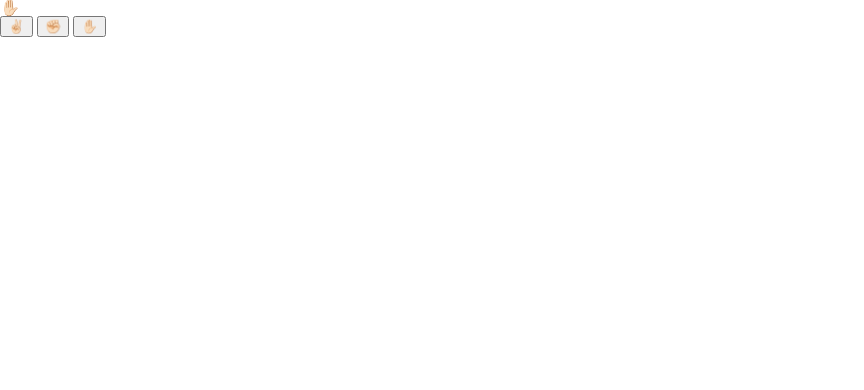
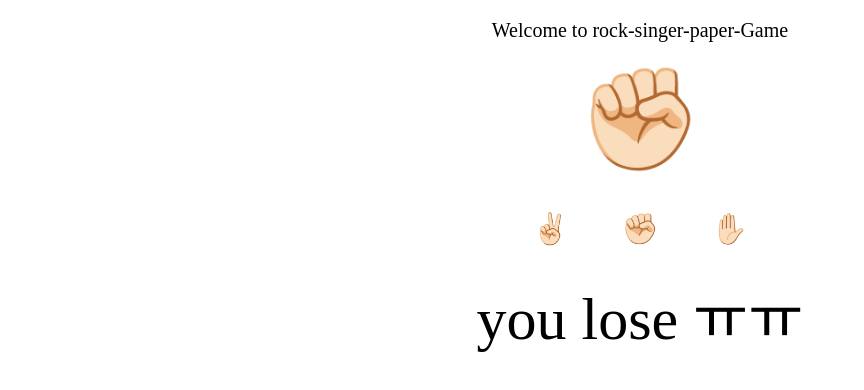
Before and after one commit to updownpark2/vanilaJS-gameprogram, a plain HTML site: page index.html in a window 1280 px wide. Both pictures are taken after a click on the button "✌🏻". Shown: the whole page, without its empty margins (0-864 px from the left). Drawn offline with Linux system fonts and the light colour scheme.

Commit message:
recap
alert 보다는 h3.innerText로 결과를말해주는 것이 delay없이 결과를 말해준다!

```diff
--- a/index.html
+++ b/index.html
@@ -8,12 +8,14 @@
     <title>Do you want play the game?</title>
   </head>
   <body>
+    <h2>Welcome to rock-singer-paper-Game</h2>
     <h1></h1>
     <form>
       <button id="two">✌🏻</button>
       <button id="zero">✊🏻</button>
       <button id="five">✋🏻</button>
     </form>
+    <h3></h3>
     <script src="vanila.js"></script>
   </body>
 </html>
--- a/style.css
+++ b/style.css
@@ -1 +1,62 @@
 @import "reset.css";
+h2 {
+  display: flex;
+  justify-content: center;
+  font-size: 20px;
+  margin-top: 20px;
+  font-weight: 300;
+}
+h1 {
+  display: flex;
+  justify-content: center;
+  font-size: 100px;
+  margin-top: 30px;
+}
+form {
+  display: flex;
+  justify-content: center;
+  margin-top: 40px;
+}
+form button {
+  border: none;
+  background-color: white;
+  margin: 0 20px;
+  font-size: 30px;
+  animation: upanimation 2s ease-in-out infinite;
+}
+@keyframes upanimation {
+  0% {
+    transform: translateY(0px);
+  }
+  50% {
+    transform: translateY(-15px);
+  }
+  100% {
+    transform: translateY(0px);
+  }
+}
+
+@keyframes changeposition {
+  0% {
+    transform: translateY(0px);
+  }
+  25% {
+    transform: translateY(20px);
+  }
+  50% {
+    transform: translateY(0px);
+  }
+  75% {
+    transform: translateY(20px);
+  }
+  100% {
+    transform: translateY(0px);
+  }
+}
+h3 {
+  display: flex;
+  justify-content: center;
+  margin-top: 30px;
+  font-size: 60px;
+  animation: changeposition 3s ease-in-out infinite;
+}
--- a/vanila.js
+++ b/vanila.js
@@ -1,11 +1,12 @@
 const h1 = document.querySelector("h1");
 const iconarray = ["✌🏻", "✊🏻", "✋🏻"];
+const h3 = document.querySelector("h3");
 function random() {
   const randomarray = iconarray[Math.floor(Math.random() * iconarray.length)];
   h1.innerText = randomarray;
 }
 random();
-let interval = setInterval(random, 300); //이렇게해도 실행이되네?
+let interval = setInterval(random, 100); //이렇게해도 실행이되네?
 
 //랜덤 가위바위보까지만듬
 
@@ -18,11 +19,11 @@ function user1(event) {
   event.preventDefault(); //clearInterval은 변수를 받아주어야 실행이가능하다
   clearInterval(interval);
   if (h1.innerText == "✌🏻") {
-    alert("Draw!!");
+    h3.innerText = "Draw!!";
   } else if (h1.innerText == "✊🏻") {
-    alert("you lose ㅠㅠ");
+    h3.innerText = "you lose ㅠㅠ";
   } else {
-    alert("you win!!!");
+    h3.innerText = "you win!!!";
   }
 }
 
@@ -30,11 +31,11 @@ function user2(event) {
   event.preventDefault(); //clearInterval은 변수를 받아주어야 실행이가능하다
   clearInterval(interval);
   if (h1.innerText == "✌🏻") {
-    alert("you win!!!");
+    h3.innerText = "you win!!!";
   } else if ((h1.innerText = "✊🏻")) {
-    alert("Draw!!");
+    h3.innerText = "Draw!!";
   } else {
-    alert("you lose ㅠㅠ");
+    h3.innerText = "you lose ㅠㅠ";
   }
 }
 
@@ -42,11 +43,11 @@ function user3(event) {
   event.preventDefault(); //clearInterval은 변수를 받아주어야 실행이가능하다
   clearInterval(interval);
   if (h1.innerText == "✌🏻") {
-    alert("you lose ㅠㅠ");
+    h3.innerText = "you lose ㅠㅠ";
   } else if ((h1.innerText = "✊🏻")) {
-    alert("you win!!!");
+    h3.innerText = "you win!!!";
   } else {
-    alert("Draw!!");
+    h3.innerText = "Draw!!";
   }
 }
 Two.addEventListener("click", user1);
```
